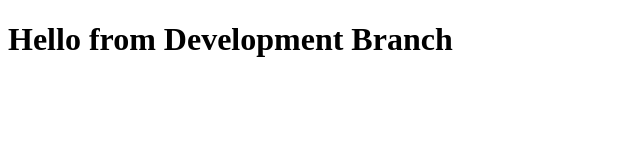
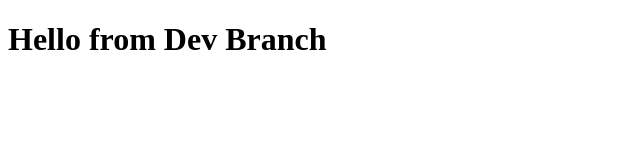
Before and after one commit to jl54/badensoft-workflow-demo, a plain HTML site: page development/index.html in a window 1280 px wide. Shown: the whole page, without its empty margins (0-640 px from the left). Drawn offline with Linux system fonts and the light colour scheme.

Commit message:
test workflow

```diff
--- a/development/index.html
+++ b/development/index.html
@@ -9,7 +9,7 @@
 </head>
 
 <body>
-	<h1>Hello from Development Branch</h1>
+	<h1>Hello from Dev Branch</h1>
 </body>
 
 </html>
```
